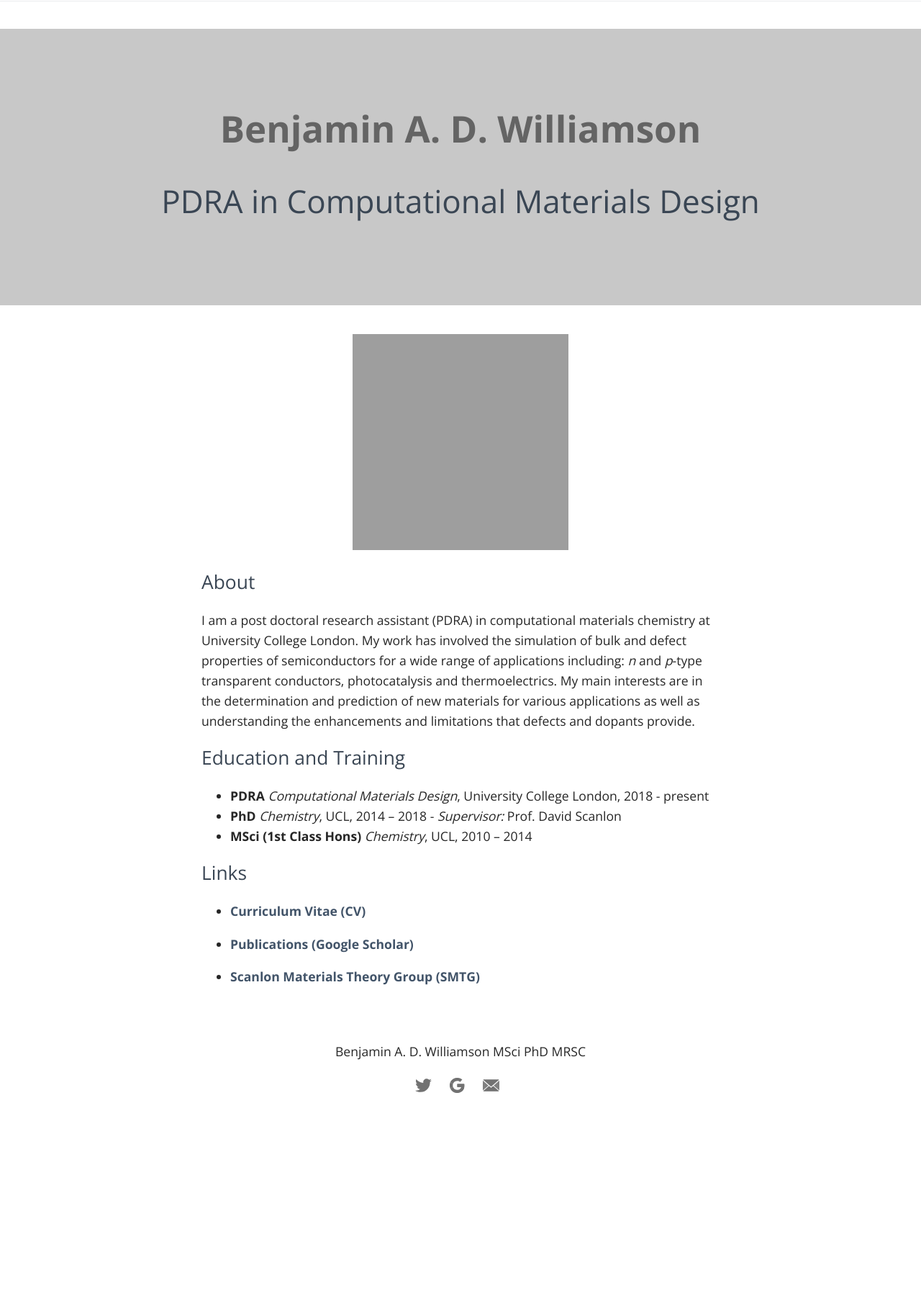
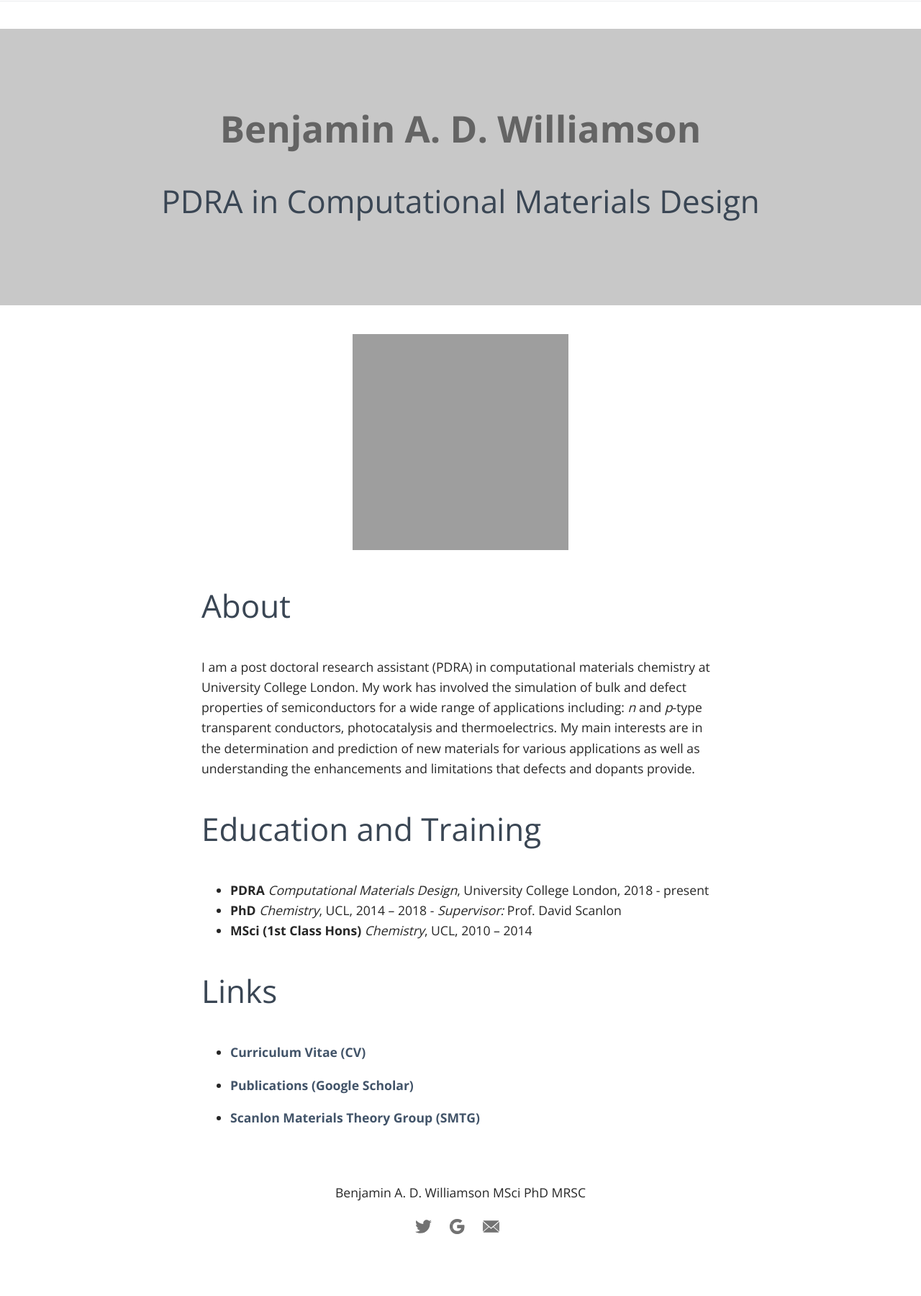
Before and after one commit to badw/badw.github.io, a Jekyll site: the page built from index.md, in a window 1280 px wide. Shown: the whole page at 72% size. Built offline with Jekyll 4.4.1, drawn with Linux system fonts in a browser that asks for light colours; some web fonts are replaced; before the commit the page ends 1604 px from its top, so only the background shows below that; grey boxes are pictures that could not be loaded.

```diff
--- a/index.md
+++ b/index.md
@@ -5,16 +5,16 @@ layout: default
 <center><img src="./assets/profile.png" width="300" height="300" /></center>
 
 
-## About
+### About
 I am a post doctoral research assistant (PDRA) in computational materials chemistry at University College London. My work has involved the simulation of bulk and defect properties of semiconductors for a wide range of applications including: *n* and *p*-type transparent conductors, photocatalysis and thermoelectrics. My main interests are in the determination and prediction of new materials for various applications as well as understanding the enhancements and limitations that defects and dopants provide.
 
-## Education and Training
+### Education and Training
 
  - **PDRA** *Computational Materials Design*, University College London, 2018 - present
  - **PhD** *Chemistry*, UCL, 2014 – 2018 - *Supervisor:* Prof. David Scanlon
  - **MSci (1st Class Hons)** *Chemistry*, UCL, 2010 – 2014
 
-## Links
+### Links
 
  - [Curriculum Vitae (CV)](/assets/badw-cv.pdf)
 
```
